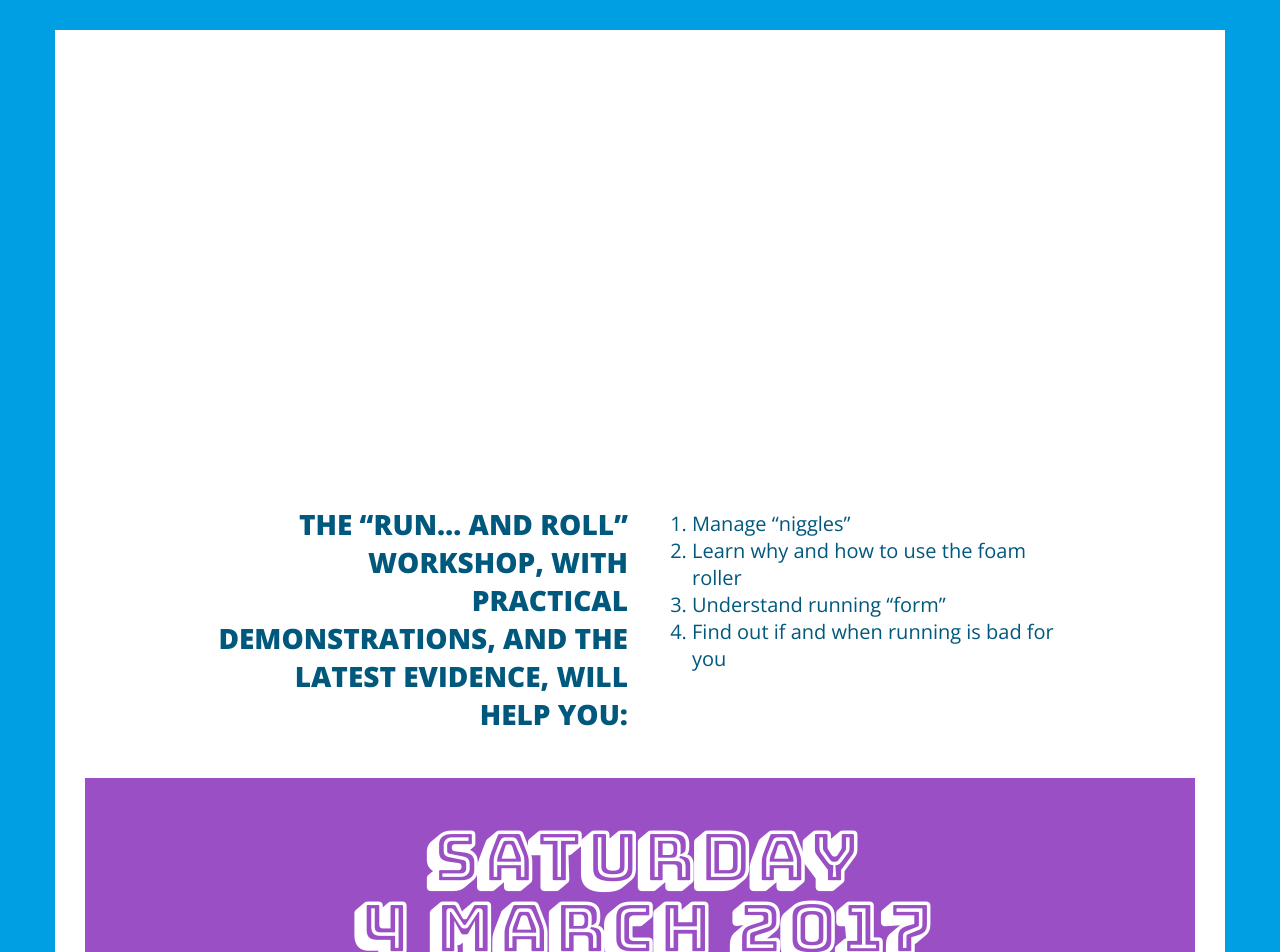
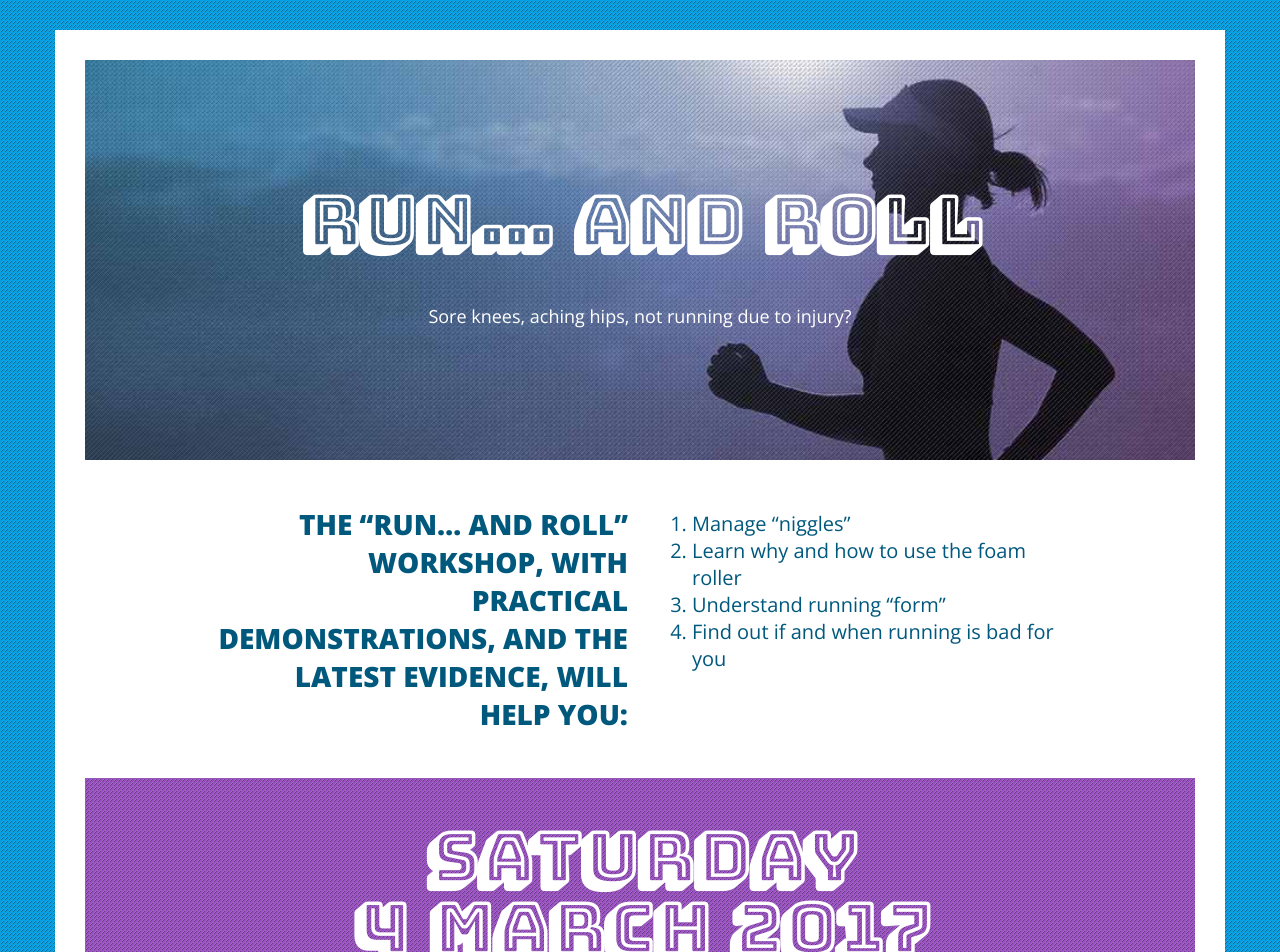
Before and after one commit to GrantSmithDoddle/run-and-roll, a Jekyll site: the page built from index.html, in a window 1280 px wide. Shown: the top 952 px of the page. Built offline with Jekyll 4.4.1, drawn with Linux system fonts in a browser that asks for light colours.

Commit message:
Hard coded /run-and-roll/ within sass

```diff
--- a/assets/css/1-base/_common.sass
+++ b/assets/css/1-base/_common.sass
@@ -4,7 +4,7 @@ body
     font-family: $body
     font-size: $base-size
     background-color: $brand-primary
-    background-image: url('{{ site.data.settings.baseurl }}/assets/img/pattern.png')
+    background-image: url('/run-and-roll/assets/img/pattern.png')
     background-repeat: repeat
     color: $brand-dark
 
--- a/assets/css/main.css
+++ b/assets/css/main.css
@@ -10,7 +10,7 @@ body {
   font-family: "Open Sans", sans-serif;
   font-size: 14px;
   background-color: #009FE3;
-  background-image: url("{{ site.data.settings.baseurl }}/assets/img/pattern.png");
+  background-image: url("/run-and-roll/assets/img/pattern.png");
   background-repeat: repeat;
   color: #00587d; }
 
@@ -330,7 +330,7 @@ hr {
     background: white;
     padding: 30px; }
   .wrapper #head {
-    background-image: url("{{ site.data.settings.baseurl }}/assets/img/runner.jpg");
+    background-image: url("/run-and-roll/assets/img/runner.jpg");
     background-repeat: no-repeat;
     background-size: cover;
     background-position: center center;
@@ -405,7 +405,7 @@ hr {
             margin-right: 0; } }
   .wrapper #location {
     background-color: #9b4fc4;
-    background-image: url("{{ site.data.settings.baseurl }}/assets/img/pattern.png");
+    background-image: url("/run-and-roll/assets/img/pattern.png");
     background-repeat: repeat;
     padding: 45px;
     text-align: center; }
@@ -479,7 +479,7 @@ hr {
   .wrapper #places {
     padding: 45px;
     background-color: #00587d;
-    background-image: url("{{ site.data.settings.baseurl }}/assets/img/pattern.png");
+    background-image: url("/run-and-roll/assets/img/pattern.png");
     background-repeat: repeat;
     text-align: center; }
     .wrapper #places p {
@@ -492,7 +492,7 @@ hr {
   .wrapper #footer {
     padding: 45px;
     background-color: #222222;
-    background-image: url("{{ site.data.settings.baseurl }}/assets/img/pattern.png");
+    background-image: url("/run-and-roll/assets/img/pattern.png");
     background-repeat: repeat;
     text-align: center; }
     .wrapper #footer::after {
@@ -512,7 +512,7 @@ hr {
       white-space: nowrap;
       background: center no-repeat;
       height: 75px;
-      background-image: url("{{ site.data.settings.baseurl }}/assets/img/runology.svg");
+      background-image: url("/run-and-roll/assets/img/runology.svg");
       background-size: 498px 75px;
       margin-bottom: 30px; }
       .wrapper #footer .runology:last-child {
@@ -535,7 +535,7 @@ hr {
       white-space: nowrap;
       background: center no-repeat;
       height: 75px;
-      background-image: url("{{ site.data.settings.baseurl }}/assets/img/rackhameffect.svg");
+      background-image: url("/run-and-roll/assets/img/rackhameffect.svg");
       background-size: 498px 75px; }
       .wrapper #footer .rackham:last-child {
         margin-right: 0; }
```
Also changed, not shown: assets/css/2-layouts/_body.sass (+6 -6 lines).
